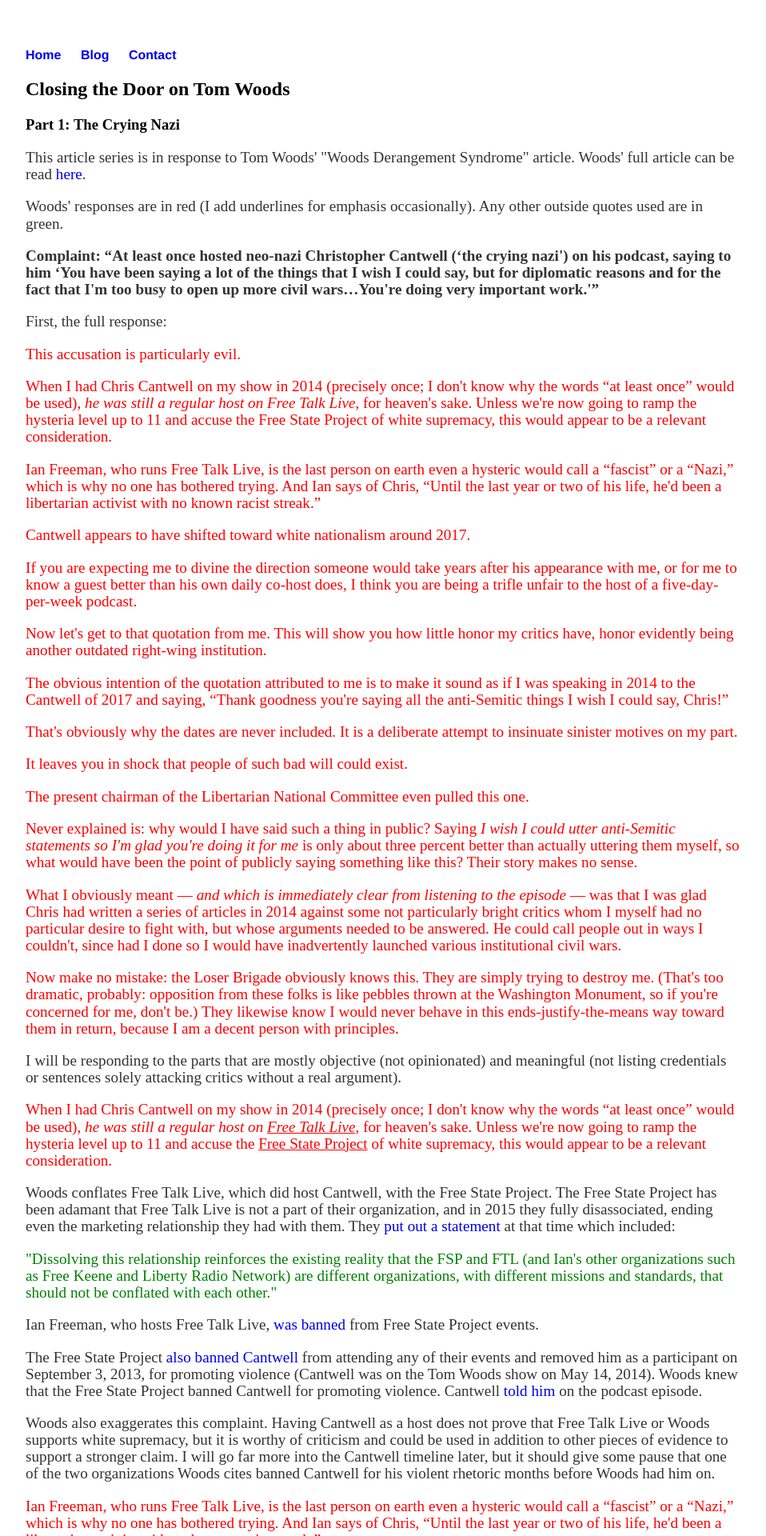
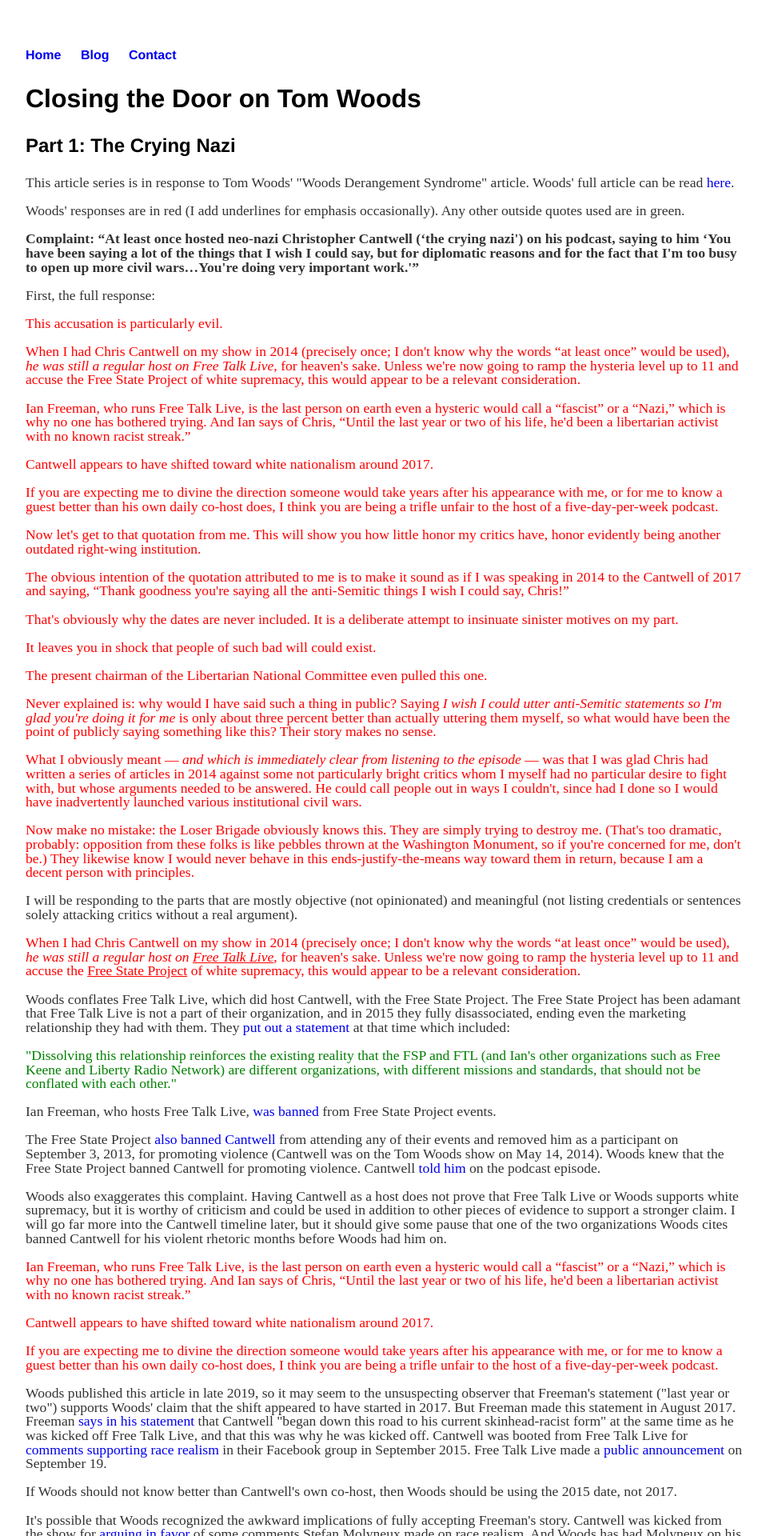
Before and after one commit to neoliberalcaucus/neoliberalcaucus.github.io, a Jekyll site: the page built from _posts/2020-06-16-chris-cantwell.md, in a window 1280 px wide. Shown: the top 1920 px of the page at 80% size, without its empty margins (160-1118 px from the left). Built offline with Jekyll 4.4.1, drawn with Linux system fonts in a browser that asks for light colours.

Commit message:
Format changes

```diff
--- a/css/main.css
+++ b/css/main.css
@@ -22,9 +22,17 @@ h1 {
     font-size: 3em;
     font-family:'Helvetica', 'Arial', 'Sans-Serif';
 }
+h2 {
+    font-size: 2em;
+    font-family:'Helvetica', 'Arial', 'Sans-Serif';
+}
+h3 {
+    font-size: 1.5em;
+    font-family:'Helvetica', 'Arial', 'Sans-Serif';
+}
 p {
-    font-size: 1.2em;
-    line-height: 1.1em;
+    font-size: 1.1em;
+    line-height: 1em;
     color: #333;
 }
 footer {
```
